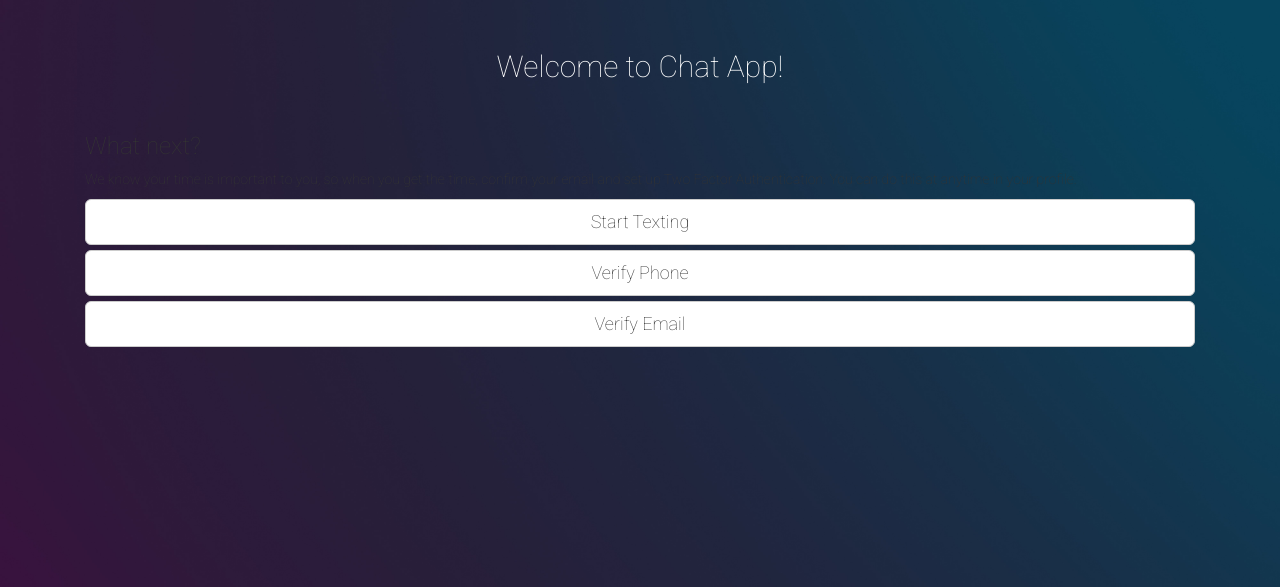
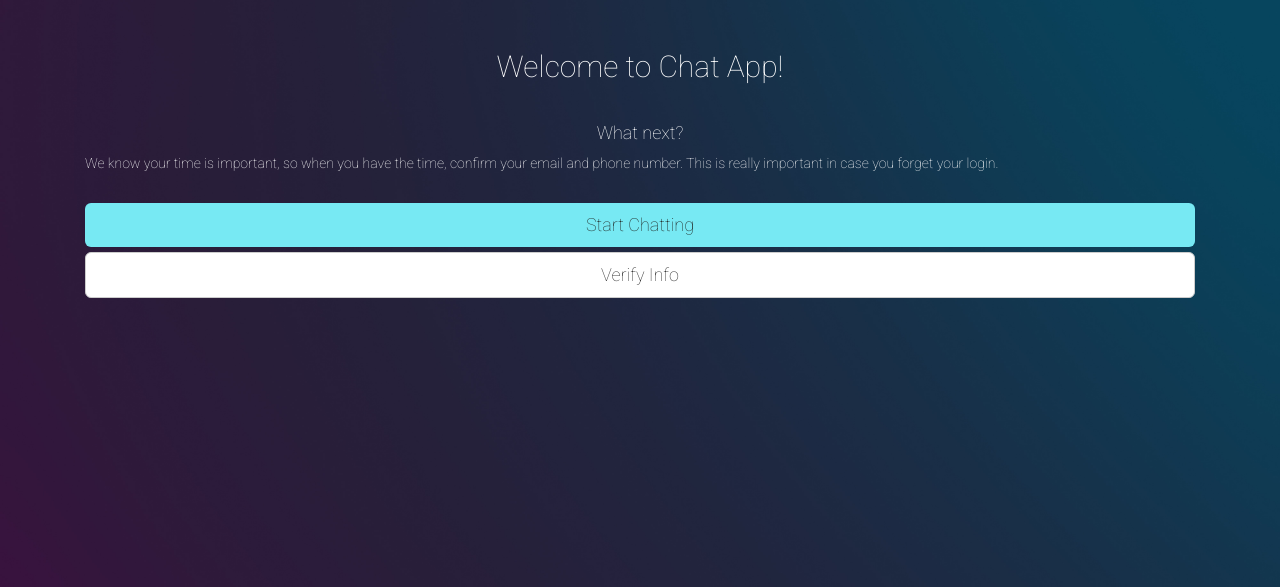
Before and after one commit to rooky218/csis408-project02, a PHP site: page /signup_done.php in a window 1280 px wide. Shown: the top 587 px of the page. Run offline with PHP 8.4, Linux system fonts and the light colour scheme; the visitor is signed in with stand-in values (Sample User, id 1); some libraries are stand-ins or nearby versions.

Commit message:
signup user flow updates

```diff
--- a/Login/login.php
+++ b/Login/login.php
@@ -21,7 +21,7 @@
 <body id="login-bg">
 
     <!-- page header -->
-    <div style="height:250px;">
+    <div class="top-m">
         <br/><br/><br/><br/><br/>
         <h1 class="text-center" style="color: white;">Chat App</h1>
     </div>
--- a/Reg/signup.php
+++ b/Reg/signup.php
@@ -111,6 +111,8 @@
                 Too many logins attempted, please try again later
               </div>
 
+
+              <!-- buttons -->
               <div class="text-center">
 
                   <button id="login-submit"
--- a/Reg/signup_done.php
+++ b/Reg/signup_done.php
@@ -22,21 +22,20 @@
 
       <div class="container" style="padding: 30px;">
 
-          <h2 class="text-center test" style="">Welcome to Chat App!</h2>
+          <h2 class="text-center test">Welcome to Chat App!</h2>
           <br/>
 
-          <h3>What next?</h3>
+          <h4 class="text-center test">What next?</h4>
 
-          <p>We know your time is important to you, so when you get the time, confirm your email and set up Two Factor Authentication. You can do this at anytime in your profile.</p>
+          <p class="test">We know your time is important, so when you have the time, confirm your email and phone number. This is really important in case you forget your login.</p>
+
+          <br/>
 
           <!-- Start Texting -->
-          <a class="btn btn-default btn-lg btn-block"
-                     href="../Main/main.php">Start Texting</a> <!-- back to login.php -->
+          <a id="login-submit"
+             class="btn btn-default btn-lg btn-block"
+             href="../Main/main.php">Start Chatting</a> <!-- back to login.php -->
 
           <!-- Confirm your phone -->
           <a class="btn btn-default btn-lg btn-block"
-                     href="../Reg/signup.php">Verify Phone</a> <!-- back to login.php -->
-
-          <!-- Confirm your email -->
-          <a class="btn btn-default btn-lg btn-block"
-                     href="../Reg/signup.php">Verify Email</a> <!-- back to login.php -->
+             href="../Reg/signup.php">Verify Info</a> <!-- back to login.php -->
--- a/Reg/signup_profile.php
+++ b/Reg/signup_profile.php
@@ -80,7 +80,8 @@
 
                 <br/>
                     <!-- Skip Profile link -->
-                    <a style="color: #5fbac2;" href="#">Skip</a><br/><br/><br/><br/>
+                    <a style="color: #5fbac2;"
+                       href="../Reg/signup_done.php">Skip</a><br/><br/><br/><br/>
               </div><!-- end text center -->
           </form>
 
--- a/includes/CSS/Random.css
+++ b/includes/CSS/Random.css
@@ -35,9 +35,11 @@ input.login-ben, input.signup-ben {
     font-family: 'Roboto', sans-serif;
 }
 
+/****** brand color button style *****/
 #login-submit {
     background-color: #77E9F3;
     border: none;
+    color: #242f2c;
 }
 
 
```
Also changed, not shown: includes/JS/functions.js (added, +12 -0 lines), 1 other file.
